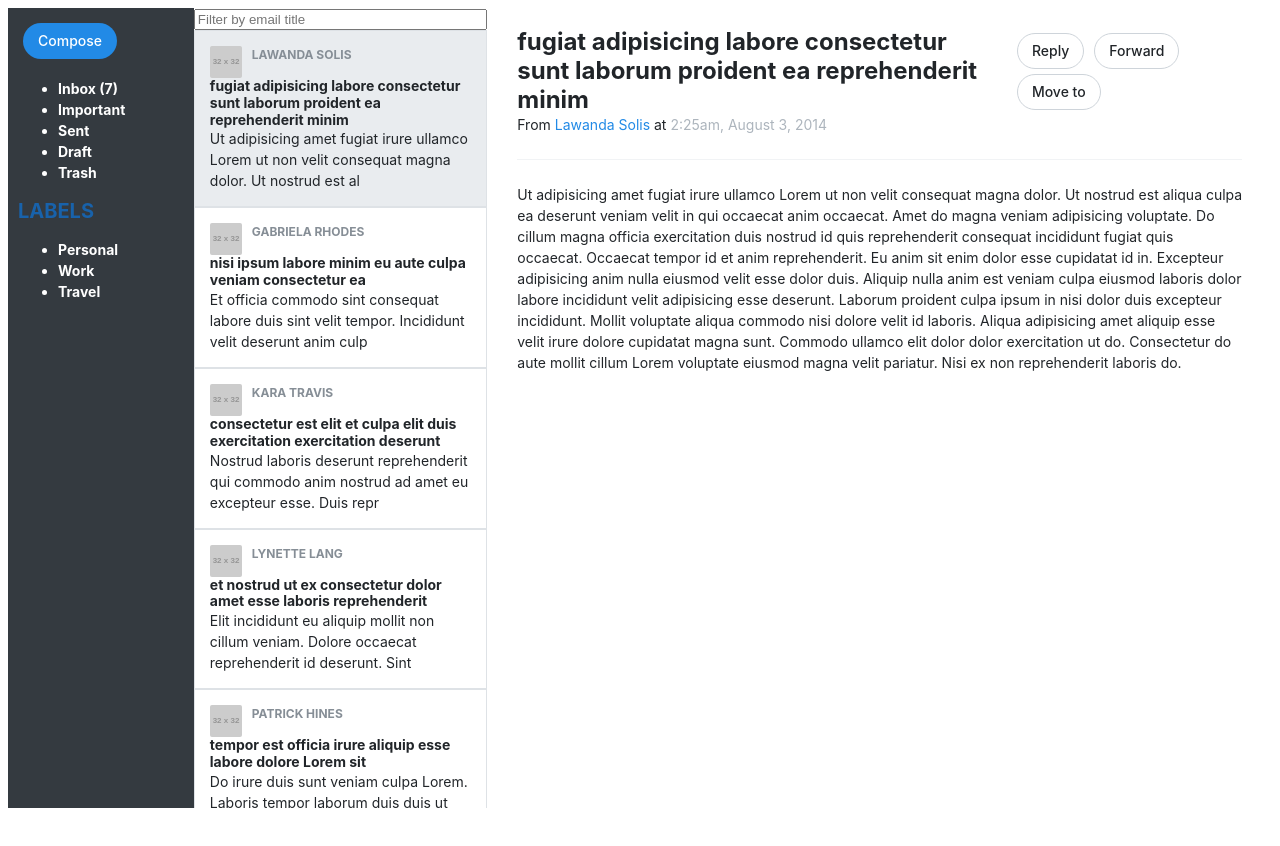
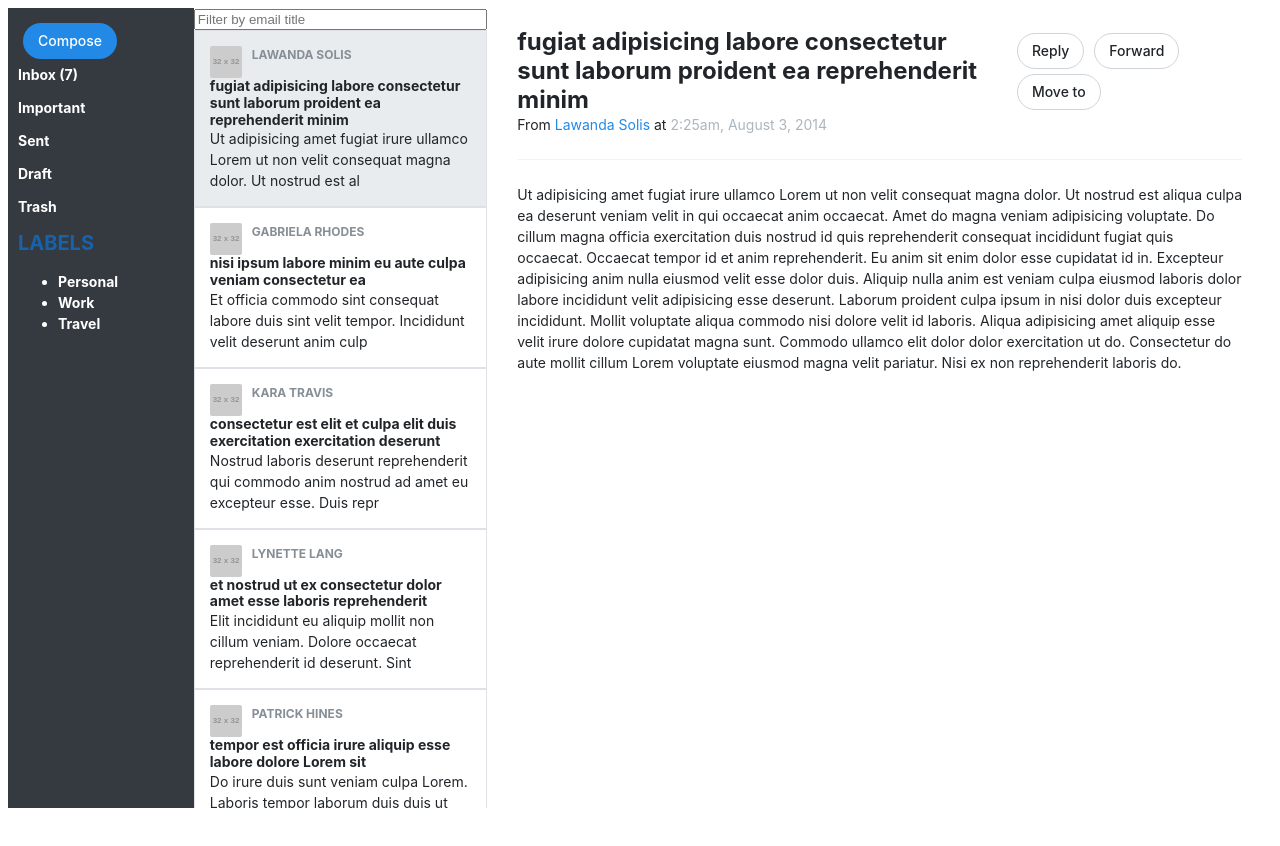
Before and after one commit to marclevetin/progressUI-email-inbox-mockup, a React (Create React App) app: page / in a window 1280 px wide. Shown: the top 846 px of the page. Built offline with nearby package versions, Linux system fonts and the light colour scheme.

Commit message:
final bug fixes

```diff
--- a/src/containers/Sidebar/Sidebar.js
+++ b/src/containers/Sidebar/Sidebar.js
@@ -1,35 +1,54 @@
-import React, {Component} from 'react';
-import './Sidebar.css';
-import PillButton from '../../components/PillButton';
+import React, { Component } from "react";
+import "./Sidebar.css";
+import PillButton from "../../components/PillButton";
 
 class Sidebar extends Component {
-    state = {
+  state = {};
 
-    }
-
-    render () {
-        return(
-            <div className="col-md-2 bg-gray8 sidebar">
-                <PillButton
-                    text="Compose"
-                    color="blue"
-                />
-                <ul className="text-white bold">
-                    <li>Inbox ({this.props.numberUnReadEmails})</li>
-                    <li>Important</li>
-                    <li>Sent</li>
-                    <li>Draft</li>
-                    <li>Trash</li>
-                </ul>
-                <h3 className="text-blue9 text-lg">LABELS</h3>
-                <ul className="text-white bold">
-                    <li>Personal</li>
-                    <li>Work</li>
-                    <li>Travel</li>
-                </ul>
-            </div>
-        )
-    }
+  render() {
+    return (
+      <React.Fragment>
+        <div className="col-md-2 bg-gray8 sidebar hidden-sm">
+          <PillButton text="Compose" color="blue" />
+          <p className="text-white bold">
+            Inbox ({this.props.numberUnReadEmails})
+          </p>
+          <p className="text-white bold">Important</p>
+          <p className="text-white bold">Sent</p>
+          <p className="text-white bold">Draft</p>
+          <p className="text-white bold">Trash</p>
+          <h3 className="text-blue9 text-lg">LABELS</h3>
+          <ul>
+            <li className="text-white bold">Personal</li>
+            <li className="text-white bold">Work</li>
+            <li className="text-white bold">Travel</li>
+          </ul>
+        </div>
+        <div className="bg-gray8 show-xs show-sm hidden-md hidden-lg">
+          <button class="btn btn-gray btn-full btn-dropdown">
+            Select a Mailbox
+            <ul className="dropdown-menu left">
+              <li>
+                <a href="#">Inbox ({this.props.numberUnReadEmails})</a>
+              </li>
+              <li>
+                <a href="#">Important</a>
+              </li>
+              <li>
+                <a href="#">Sent</a>
+              </li>
+              <li>
+                <a href="#">Draft</a>
+              </li>
+              <li>
+                <a href="#">Trash</a>
+              </li>
+            </ul>
+          </button>
+        </div>
+      </React.Fragment>
+    );
+  }
 }
 
 export default Sidebar;
```
Also changed, not shown: 1 other file (tests, documents, lock files or other folders).
